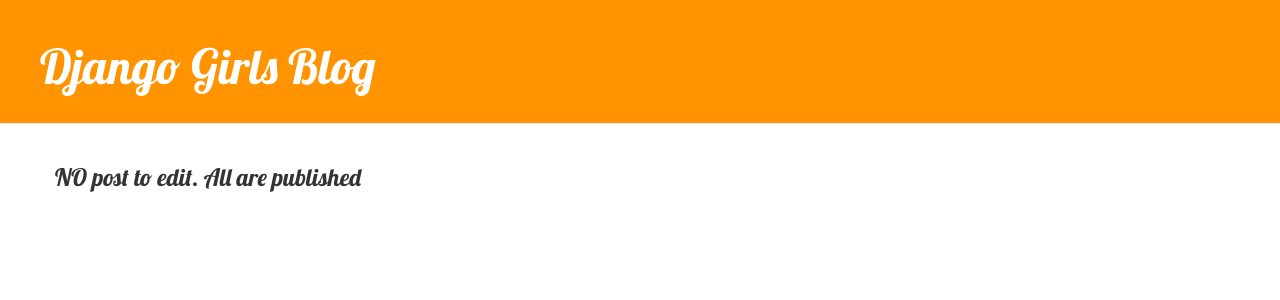
After one commit to Sahil26/my-first-blog, a Django app: page /drafts/ in a window 1280 px wide. The commit adds this page. Shown: the top 300 px of the page. Run offline with Django 3.2, Linux system fonts and the light colour scheme; data that the repository does not hold is empty; some libraries are stand-ins or nearby versions.

Commit message:
Added views to publish a drafted post and remove a post

```diff
--- a/blog/templates/blog/base.html
+++ b/blog/templates/blog/base.html
@@ -11,6 +11,7 @@
     <div class="page-header">
         <h1><a href="/">Django Girls Blog</a></h1>
         {% if user.is_authenticated  %}
+            <a href="{% url 'blog:post_draft_list' %}" class="top-menu"><span class="glyphicon glyphicon-edit"></span></a>
             <a href="{% url 'blog:post_new' %}" style="margin-top: -22px" class="top-menu"><span class="glyphicon glyphicon-plus"></span></a>
         {% endif %}
     </div>
--- a/blog/templates/blog/post_detail.html
+++ b/blog/templates/blog/post_detail.html
@@ -6,9 +6,12 @@
             <div class="date">
                 {{ post.pub_date }}
             </div>
+        {% else %}
+            <a style="float: right;margin-left: 3px"  class="btn btn-default" href="{% url 'blog:post_publish' pk=post.pk %}">Publish</a>
         {% endif %}
         {% if user.is_authenticated %}
-            <a style="float: right" class="btn btn-default" href="{% url 'blog:post_edit' pk=post.pk %}"><span class="glyphicon glyphicon-pencil"></span></a>
+            <a style="float: right; margin-left: 2px" class="btn btn-default" href="{% url 'blog:post_edit' pk=post.pk %}"><span class="glyphicon glyphicon-pencil"></span></a>
+            <a style="float: right " class="btn btn-default" href="{% url 'blog:post_remove' pk=post.pk %}"><span class="glyphicon glyphicon-remove"></span></a>
         {% endif %}
         <h1>{{ post.title }}</h1>
         <p>{{ post.content|linebreaksbr }}</p>
--- /dev/null
+++ b/blog/templates/blog/post_draft_list.html
@@ -0,0 +1,15 @@
+{% extends 'blog/base.html' %}
+
+{% block content %}
+    {% if posts %}
+        {% for post in posts %}
+            <div class="post">
+                <p class="date">created: {{ post.created_date}}</p>
+                <h1><a href="{% url 'blog:post_detail' pk=post.pk %}">{{ post.title }}</a></h1>
+                <p>{{ post.content}}</p>
+            </div>
+        {% endfor %}
+    {% else %}
+        <h3>NO post to edit. All are published</h3>
+    {% endif %}
+{% endblock %}
--- a/blog/urls.py
+++ b/blog/urls.py
@@ -9,4 +9,7 @@
     path('post/<int:pk>/', views.post_detail, name='post_detail'),
     path('post/new/', views.post_new, name='post_new'),
     path('post/<int:pk>/edit/', views.post_edit, name='post_edit'),
+    path('drafts/', views.post_draft_list, name='post_draft_list'),
+    path('post/<int:pk>/publish/', views.post_publish, name='post_publish'),
+    path('post/<int:pk>/remove/', views.post_remove, name='post_remove'),
 ]
--- a/blog/views.py
+++ b/blog/views.py
@@ -19,7 +19,6 @@
         if form.is_valid():
             post= form.save(commit=False)
             post.author= request.user
-            post.pub_date= timezone.now()
             post.save()
             return redirect('blog:post_detail',pk=post.pk)
     else:
@@ -33,9 +32,23 @@
         if form.is_valid():
             post= form.save(commit=False)
             post.author= request.user
-            post.pub_date= timezone.now()
             post.save()
             return redirect('blog:post_detail', pk=post.id)
     else:
         form= PostForm(instance=post)
         return render(request, 'blog/post_edit.html', {'form':form})
+
+def post_draft_list(request):
+    posts=Post.objects.filter(pub_date__isnull=True).order_by('created_date')
+    return render(request, 'blog/post_draft_list.html', {'posts': posts})
+
+
+def post_publish(request, pk):
+    post=get_object_or_404(Post, pk=pk)
+    post.publish()
+    return redirect('blog:post_detail', pk=pk)
+
+def post_remove(request, pk):
+    post= get_object_or_404(Post, pk=pk)
+    post.delete()
+    return redirect('blog:post_list')
```
